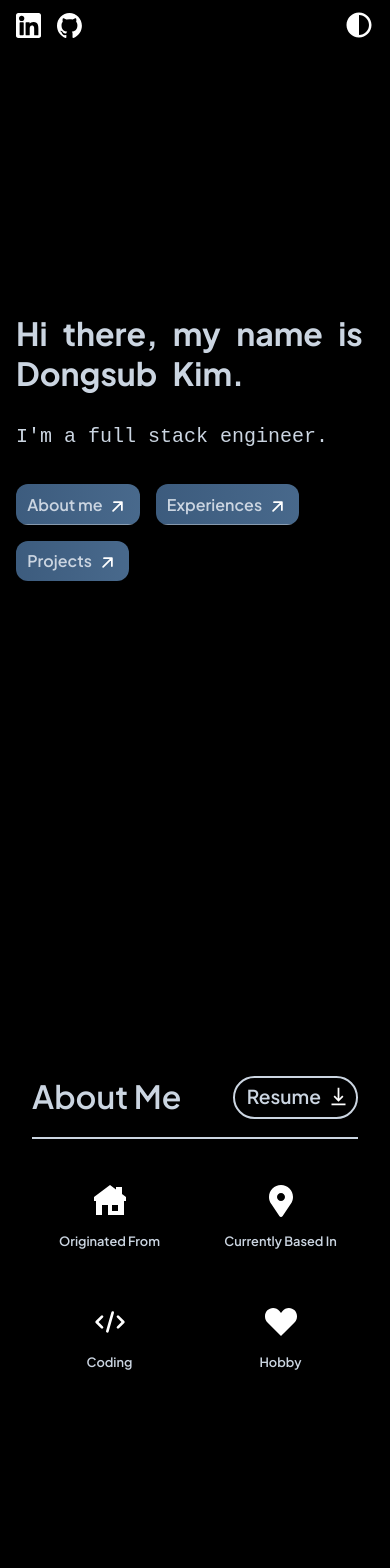
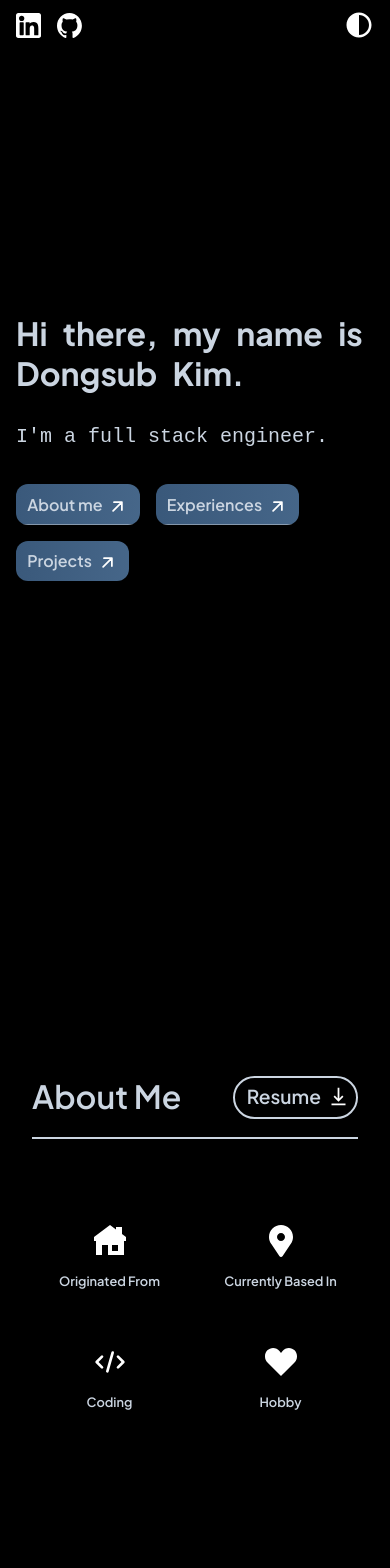
Before and after one commit to dongsub0918/personal-website, a Next.js app: page / in a window 390 px wide. Shown: the top 1568 px of the page. Built offline with nearby package versions, Linux system fonts and the light colour scheme.

Commit message:
minor fixes

```diff
--- a/src/ui/aboutSection/aboutSection.module.css
+++ b/src/ui/aboutSection/aboutSection.module.css
@@ -2,7 +2,7 @@
   background-color: var(--background);
   display: flex;
   flex-direction: column;
-  min-height: 400px;
+  min-height: 460px;
   padding-top: 2rem;
   padding-left: 2rem;
   padding-right: 2rem;
@@ -28,8 +28,8 @@
 }
 
 @media (max-width: 760px) {
-  .headerContainer {
-    align-items: center;
+  .container {
+    min-height: 100vh;
   }
 
   .title {
--- a/src/ui/aboutSection/bioCard/bioCard.module.css
+++ b/src/ui/aboutSection/bioCard/bioCard.module.css
@@ -8,6 +8,11 @@
   border: none;
   margin: 2px;
   cursor: pointer;
+  transition: opacity var(--transition-duration) var(--transition-timing);
+}
+
+.container:hover {
+  opacity: 0.7;
 }
 
 .title {
--- a/src/ui/sectionHeader/sectionHeader.module.css
+++ b/src/ui/sectionHeader/sectionHeader.module.css
@@ -3,6 +3,7 @@
   justify-items: center;
   justify-content: space-between;
   position: relative;
+  margin-bottom: 40px;
 }
 
 .headerContainer::after {
--- a/src/ui/skillsSection/skillsSection.tsx
+++ b/src/ui/skillsSection/skillsSection.tsx
@@ -7,6 +7,7 @@ export default function SkillsSection() {
     <section className={styles.container} id="about">
       <EmergingElement>
         <SectionHeader title="Skills" />
+        <p>adsadasAAAA</p>
       </EmergingElement>
     </section>
   );
```
